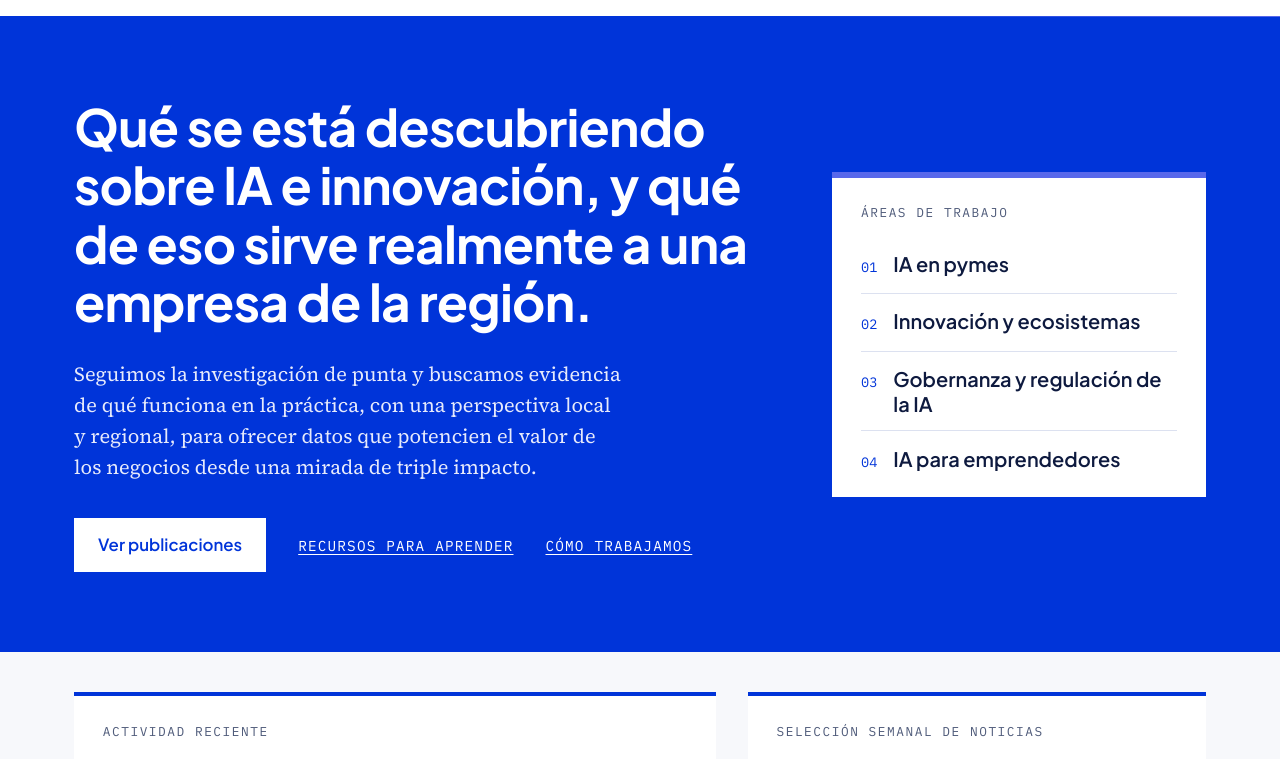
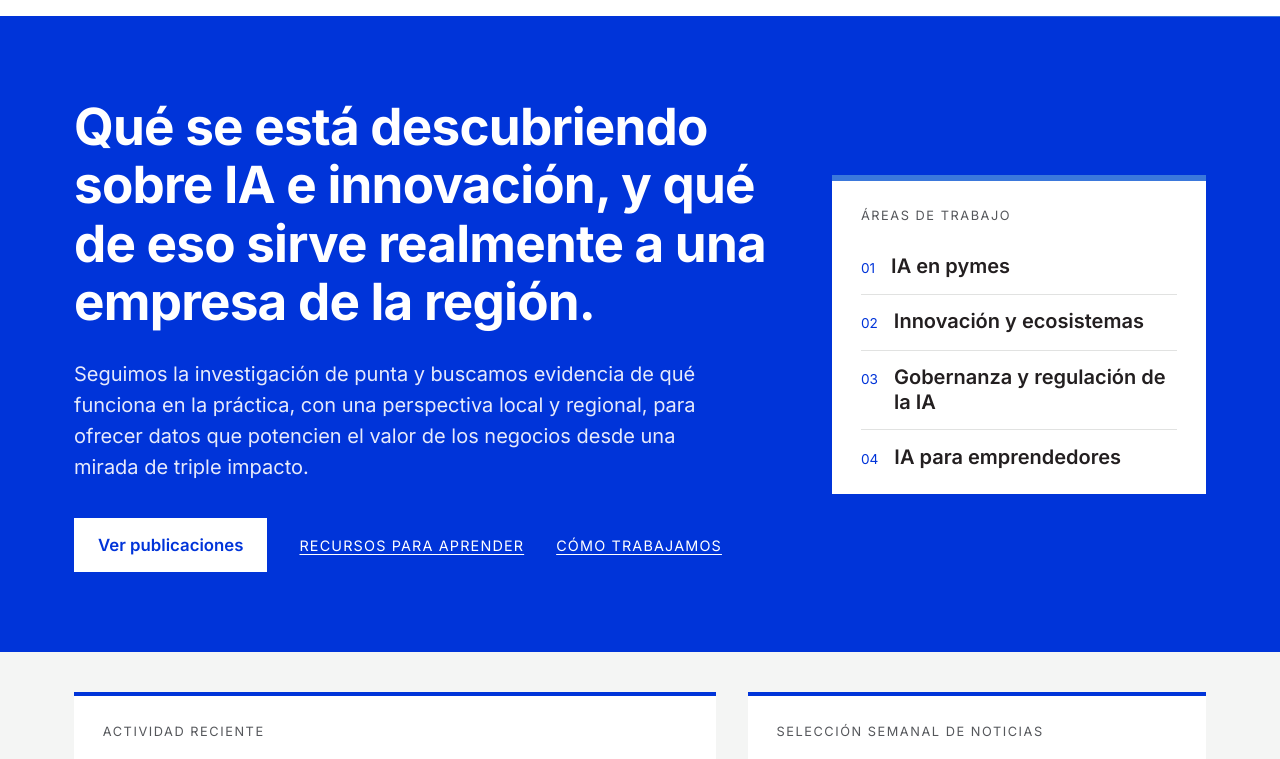
Before and after one commit to obs-ia-innovacion-fen/observatorio, an Astro site: page / in a window 1280 px wide. Shown: the part 126-885 px from the top of the page. Built offline with nearby package versions, Linux system fonts and the light colour scheme; Astro itself is replaced by a stand-in of ours; some packages are replaced by stand-ins of ours.

Commit message:
Tipografía y paleta según el Manual de Normas Gráficas FEN

```diff
--- a/src/layouts/Base.astro
+++ b/src/layouts/Base.astro
@@ -40,39 +40,41 @@
     <meta name="twitter:title" content={tituloCompleto} />
     <meta name="twitter:description" content={descripcion} />
     <meta name="twitter:image" content={imagenAbsoluta} />
-    <link rel="preload" href="/fonts/plus-jakarta-sans-latin-700-normal.woff2" as="font" type="font/woff2" crossorigin />
-    <link rel="preload" href="/fonts/source-serif-4-latin-400-normal.woff2" as="font" type="font/woff2" crossorigin />
+    <link rel="preload" href="/fonts/inter-latin-700-normal.woff2" as="font" type="font/woff2" crossorigin />
+    <link rel="preload" href="/fonts/inter-latin-400-normal.woff2" as="font" type="font/woff2" crossorigin />
     <style is:global>
-      /* Tipografias alojadas en el sitio (public/fonts): no dependen de Google
-         Fonts ni de la red de quien visita.
-         Display: Plus Jakarta Sans, la equivalente abierta de TT Wellingtons,
-         que es la letra del sitio oficial del Observatorio en Unegocios.
-         Para pasar a TT Wellingtons cuando lleguen los archivos con licencia:
-         poner los .woff2 en public/fonts, cambiar los tres @font-face de abajo
-         y el nombre en --display. Nada mas cambia. */
-      @font-face { font-family: 'Plus Jakarta Sans'; font-weight: 500; font-display: swap; src: url('/fonts/plus-jakarta-sans-latin-500-normal.woff2') format('woff2'); }
-      @font-face { font-family: 'Plus Jakarta Sans'; font-weight: 600; font-display: swap; src: url('/fonts/plus-jakarta-sans-latin-600-normal.woff2') format('woff2'); }
-      @font-face { font-family: 'Plus Jakarta Sans'; font-weight: 700; font-display: swap; src: url('/fonts/plus-jakarta-sans-latin-700-normal.woff2') format('woff2'); }
-      @font-face { font-family: 'Source Serif 4'; font-weight: 400; font-display: swap; src: url('/fonts/source-serif-4-latin-400-normal.woff2') format('woff2'); }
-      @font-face { font-family: 'Source Serif 4'; font-weight: 600; font-display: swap; src: url('/fonts/source-serif-4-latin-600-normal.woff2') format('woff2'); }
-      @font-face { font-family: 'IBM Plex Mono'; font-weight: 400; font-display: swap; src: url('/fonts/ibm-plex-mono-latin-400-normal.woff2') format('woff2'); }
-      @font-face { font-family: 'IBM Plex Mono'; font-weight: 500; font-display: swap; src: url('/fonts/ibm-plex-mono-latin-500-normal.woff2') format('woff2'); }
+      /* Tipografias alojadas en el sitio (public/fonts), segun el Manual de
+         Normas Graficas FEN (p. 35-36): la corporativa es TT Wellingtons, con
+         derechos gestionados por la Oficina de Comunicaciones y RR.PP.; la
+         secundaria, para sistemas digitales cuando la corporativa no esta
+         disponible, es Inter. Se usa Inter hasta contar con los archivos web
+         licenciados de TT Wellingtons: entonces se agregan sus @font-face y se
+         antepone su nombre en --display y --cuerpo. Nada mas cambia. */
+      @font-face { font-family: 'Inter'; font-weight: 400; font-display: swap; src: url('/fonts/inter-latin-400-normal.woff2') format('woff2'); }
+      @font-face { font-family: 'Inter'; font-weight: 500; font-display: swap; src: url('/fonts/inter-latin-500-normal.woff2') format('woff2'); }
+      @font-face { font-family: 'Inter'; font-weight: 600; font-display: swap; src: url('/fonts/inter-latin-600-normal.woff2') format('woff2'); }
+      @font-face { font-family: 'Inter'; font-weight: 700; font-display: swap; src: url('/fonts/inter-latin-700-normal.woff2') format('woff2'); }
 
       :root {
-        /* Paleta FEN: los dos azules del logotipo institucional */
+        /* Paleta del Manual de Normas Graficas FEN (p. 33): azul principal,
+           negro, azul marino complementario, gris claro para fondos, azul 70%
+           y negro 50% como secundarios. --gris es un neutro propio, mas oscuro
+           que el negro 50% del manual, para cumplir contraste AA en texto. */
         --fen: #0034D9;
-        --fen-claro: #5868EB;
-        --tinta: #0E1A3F;
-        --papel: #F7F8FB;
-        --niebla: #DCE1F0;
-        --gris: #4F5B7A;
+        --fen-claro: #3B78DB;
+        --marino: #0D0B70;
+        --tinta: #231F20;
+        --papel: #F4F5F4;
+        --niebla: #E1E2E1;
+        --gris: #55575B;
+        --gris-medio: #939598;
         --senal: var(--fen);
-        --azul-claro: #E8ECFB;
-        --alerta: #8a4b1f;
+        --azul-claro: #E6ECFB;
+        --alerta: #F03B4A;
 
-        --display: 'Plus Jakarta Sans', 'TT Wellingtons', system-ui, sans-serif;
-        --cuerpo: 'Source Serif 4', Georgia, serif;
-        --dato: 'IBM Plex Mono', ui-monospace, monospace;
+        --display: 'TT Wellingtons', 'Inter', system-ui, sans-serif;
+        --cuerpo: 'TT Wellingtons', 'Inter', system-ui, sans-serif;
+        --dato: 'Inter', system-ui, sans-serif;
 
         --medida: 68ch;
         --ancho: 1180px;
@@ -85,7 +87,7 @@
         background: var(--papel);
         color: var(--tinta);
         font-family: var(--cuerpo);
-        font-size: 1.125rem;
+        font-size: 1.1rem;
         line-height: 1.6;
         -webkit-font-smoothing: antialiased;
       }
@@ -137,7 +139,7 @@
         .logos img { height: 48px; }
       }
       .menu a { color: var(--gris); text-decoration: none; }
-      .menu a:hover { color: var(--fen); }
+      .menu a:hover { color: var(--marino); }
 
       main { padding: 3.5rem 0 5rem; }
       main.portada { padding: 0; }
```
Also changed, not shown: public/fonts/inter-latin-400-normal.woff2 (added), public/fonts/inter-latin-500-normal.woff2 (added), public/fonts/inter-latin-600-normal.woff2 (added), public/fonts/inter-latin-700-normal.woff2 (added), public/og.png.
